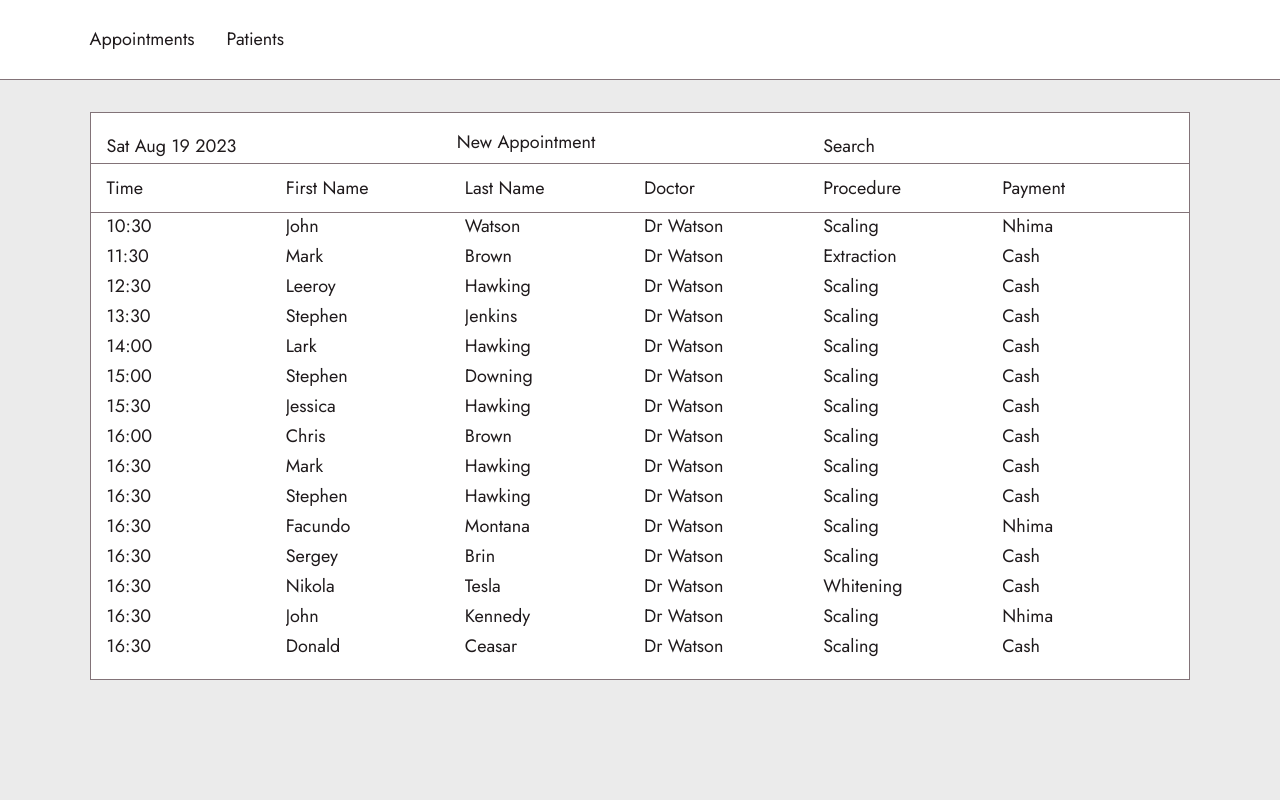
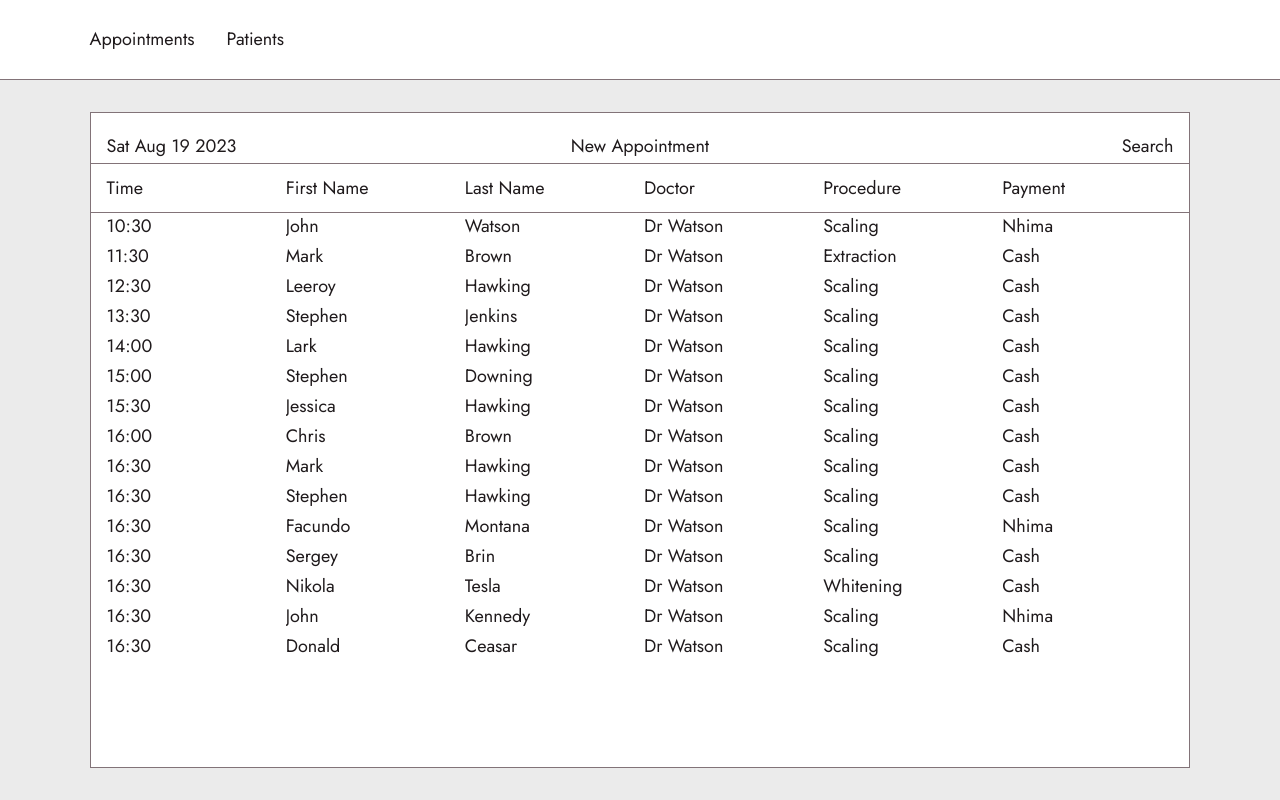
Before and after one commit to spqrod/watson-crm, a React (Create React App) app in the folder client/: page /#/appointments in a window 1280 px wide. Built offline with nearby package versions, Linux system fonts and the light colour scheme.

Commit message:
Add some styling

```diff
--- a/client/src/styles/appointments.css
+++ b/client/src/styles/appointments.css
@@ -1,6 +1,7 @@
 .appointmentsPage {
 
     .contentContainer {
+        height: 100%;
         display: grid;
         grid-template-columns: 1fr 1fr 1fr;
         grid-template-rows: 50px 50px 1fr;
@@ -12,6 +13,7 @@
             grid-row: 1 / 2;
             display: flex;
             align-items: center;
+            justify-content: start;
             padding-left: var(--medium-gap);
             padding-top: var(--medium-gap);
         }
@@ -20,6 +22,9 @@
             grid-column: 2 / 3;
             grid-row: 1 / 2;
             padding-top: var(--medium-gap);
+            display: flex;
+            align-items: center;
+            justify-content: center;
         }
 
         .searchContainer {
@@ -27,6 +32,7 @@
             grid-row: 1 / 2;
             display: flex;
             align-items: center;
+            justify-content: end;
             padding-right: var(--medium-gap);
             padding-top: var(--medium-gap);
         }
```
Lines whose indentation alone changed are shown as unchanged.
